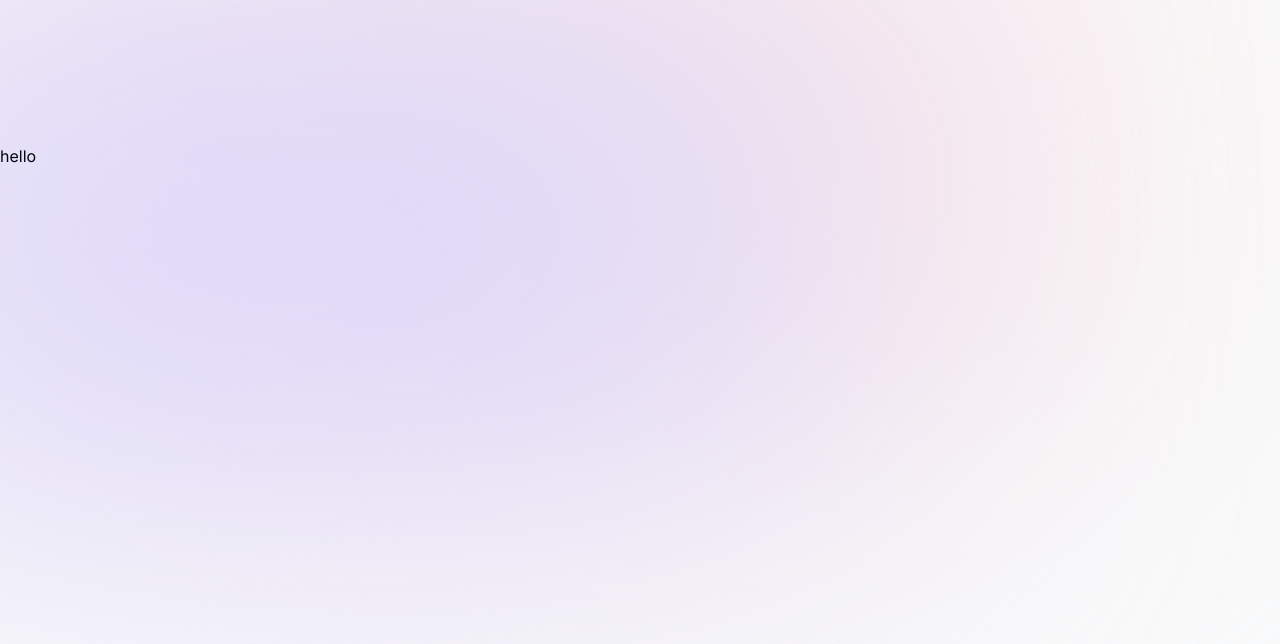
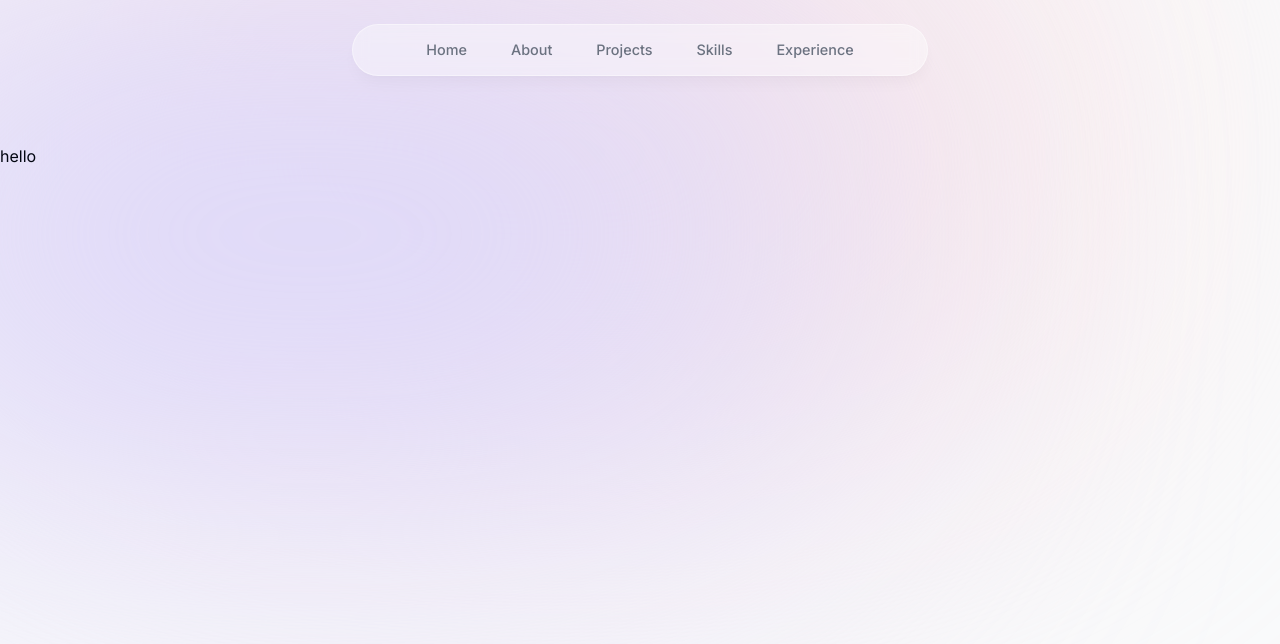
Before and after one commit to patrice902/Portfolio, a Next.js app: page / in a window 1280 px wide. Shown: the top 644 px of the page. Built offline with nearby package versions, Linux system fonts and the light colour scheme.

Commit message:
add header component

```diff
--- a/app/layout.tsx
+++ b/app/layout.tsx
@@ -1,3 +1,4 @@
+import Header from "@/components/Header"
 import "./globals.css"
 import { Inter } from "next/font/google"
 
@@ -20,6 +21,7 @@
       >
         <div className="bg-[#fbe2e3] absolute top-[-6rem] -z-10 right-[11rem] h-[31.25rem] w-[31.25rem] rounded-full blur-[10rem] sm:w-[68.75rem] dark:bg-[#946263]"></div>
         <div className="bg-[#dbd7fb] absolute top-[-1rem] -z-10 left-[-35rem] h-[31.25rem] w-[50rem] rounded-full blur-[10rem] sm:w-[68.75rem] md:left-[-33rem] lg:left-[-28rem] xl:left-[-15rem] 2xl:left-[-5rem] dark:bg-[#676394]"></div>
+        <Header />
         {children}
       </body>
     </html>
--- /dev/null
+++ b/components/Header.tsx
@@ -0,0 +1,39 @@
+"use client"
+
+import { motion } from "framer-motion"
+import { links } from "@/lib/data"
+import Link from "next/link"
+
+function Header() {
+  return (
+    <header className="z-[999] relative">
+      <motion.div
+        className="fixed top-0 left-1/2 -translate-x-1/2 h-[4.5rem] w-full rounded-none border border-white border-opacity-40 bg-white bg-opacity-40
+        shadow-lg shadow-black/[0.03] backdrop-blur-[0.5rem] sm:top-6 sm:h-[3.25rem] sm:w-[36rem] sm:rounded-full"
+        initial={{ y: -100, x: "-50%", opacity: 0 }}
+        animate={{ y: 0, x: "-50%", opacity: 1 }}
+      ></motion.div>
+      <nav className="flex fixed top-[0.15rem] left-1/2 h-12 -translate-x-1/2 py-2 sm:top-[1.7rem] sm:h-[initial] sm:py-0">
+        <ul className="flex w-[22rem] flex-wrap items-center justify-center gap-y-1 text-[0.9rem] font-medium text-gray-500 sm:w-[initial] sm:flex-nowrap sm:gap-5  ">
+          {links.map((link, index) => (
+            <motion.li
+              key={link.hash}
+              className="h-3/4 flex items-center justify-center"
+              initial={{ opacity: 0, y: -100 }}
+              animate={{ opacity: 1, y: 0 }}
+            >
+              <Link
+                href={link.hash}
+                className="flex w-full items-center justify-center px-3 py-3 hover:text-gray-950 transition"
+              >
+                {link.name}
+              </Link>
+            </motion.li>
+          ))}
+        </ul>
+      </nav>
+    </header>
+  )
+}
+
+export default Header
--- a/package.json
+++ b/package.json
@@ -15,6 +15,7 @@
     "autoprefixer": "10.4.19",
     "eslint": "8.57.0",
     "eslint-config-next": "14.2.3",
+    "framer-motion": "^11.1.7",
     "next": "14.2.3",
     "postcss": "8.4.38",
     "react": "18.2.0",
```
Also changed, not shown: 1 other file (tests, documents, lock files or other folders).
